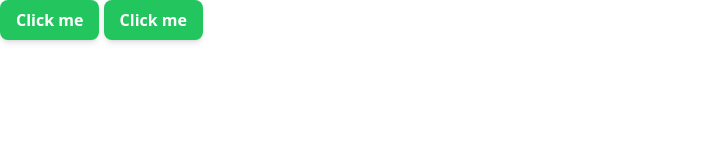
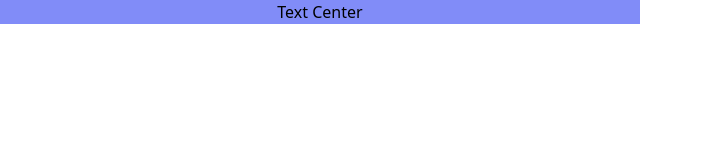
Before and after one commit to GiddyP/Tailwindcss-Beginner-to-Advance-tutorial, a website: page public/index.html in a window 1280 px wide. Shown: the whole page, without its empty margins (0-703 px from the left). Drawn offline with Linux system fonts and the light colour scheme.

Commit message:
conditional-styles

```diff
--- a/public/index.html
+++ b/public/index.html
@@ -10,14 +10,9 @@
 </head>
 
 <body>
-   <button class="btn btn-green">
-    Click me
-   </button>
-
-   <button class="btn btn-green">
-    Click me
-   </button>
-
+    <div class="bg-indigo-400 w-1/2 text-center">
+        Text Center
+    </div>
 </body>
 
 </html>
--- a/src/input.css
+++ b/src/input.css
@@ -1,11 +1,3 @@
 @tailwind base;
 @tailwind components;
 @tailwind utilities;
-
-.btn {
-    @apply py-2 px-4 font-semibold;
-}
-
-.btn-green {
-    @apply rounded-lg shadow-md text-white bg-green-500 hover:bg-green-700;
-}
```
Also changed, not shown: dist/output.css, public/output.css.
